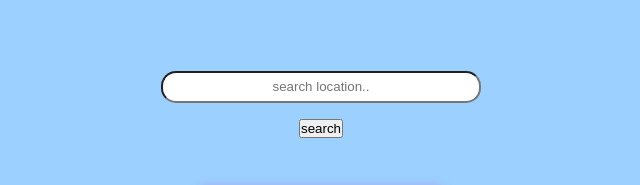
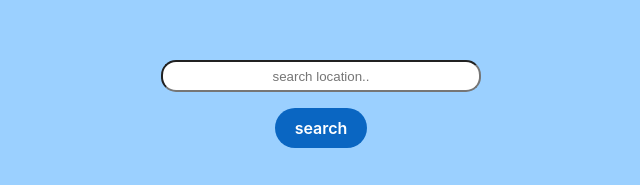
Before and after one commit to mylordkaz/weather-web-app, a website built with webpack: page src/index.html in a window 1280 px wide. Shown: the part 176-361 px from the top of the page, without its empty margins (319-959 px from the left). Built offline with nearby package versions, Linux system fonts and the light colour scheme.

Commit message:
button styling

```diff
--- a/src/styles.css
+++ b/src/styles.css
@@ -28,6 +28,58 @@ form {
   align-items: center;
   gap: 1rem;
 }
+button {
+  align-items: center;
+  background-color: #0a66c2;
+  border: 0;
+  border-radius: 100px;
+  box-sizing: border-box;
+  color: #ffffff;
+  cursor: pointer;
+  display: inline-flex;
+  font-family: -apple-system, system-ui, system-ui, 'Segoe UI', Roboto,
+    'Helvetica Neue', 'Fira Sans', Ubuntu, Oxygen, 'Oxygen Sans', Cantarell,
+    'Droid Sans', 'Apple Color Emoji', 'Segoe UI Emoji', 'Segoe UI Symbol',
+    'Lucida Grande', Helvetica, Arial, sans-serif;
+  font-size: 16px;
+  font-weight: 600;
+  justify-content: center;
+  line-height: 20px;
+  max-width: 480px;
+  min-height: 40px;
+  min-width: 0px;
+  overflow: hidden;
+  padding: 0px;
+  padding-left: 20px;
+  padding-right: 20px;
+  text-align: center;
+  touch-action: manipulation;
+  transition:
+    background-color 0.167s cubic-bezier(0.4, 0, 0.2, 1) 0s,
+    box-shadow 0.167s cubic-bezier(0.4, 0, 0.2, 1) 0s,
+    color 0.167s cubic-bezier(0.4, 0, 0.2, 1) 0s;
+  user-select: none;
+  -webkit-user-select: none;
+  vertical-align: middle;
+}
+
+button:hover,
+button:focus {
+  background-color: #16437e;
+  color: #ffffff;
+}
+
+button:active {
+  background: #09223b;
+  color: rgb(255, 255, 255, 0.7);
+}
+
+button:disabled {
+  cursor: not-allowed;
+  background: rgba(0, 0, 0, 0.08);
+  color: rgba(0, 0, 0, 0.3);
+}
+
 input {
   border-radius: 15px;
   width: 20rem;
```
